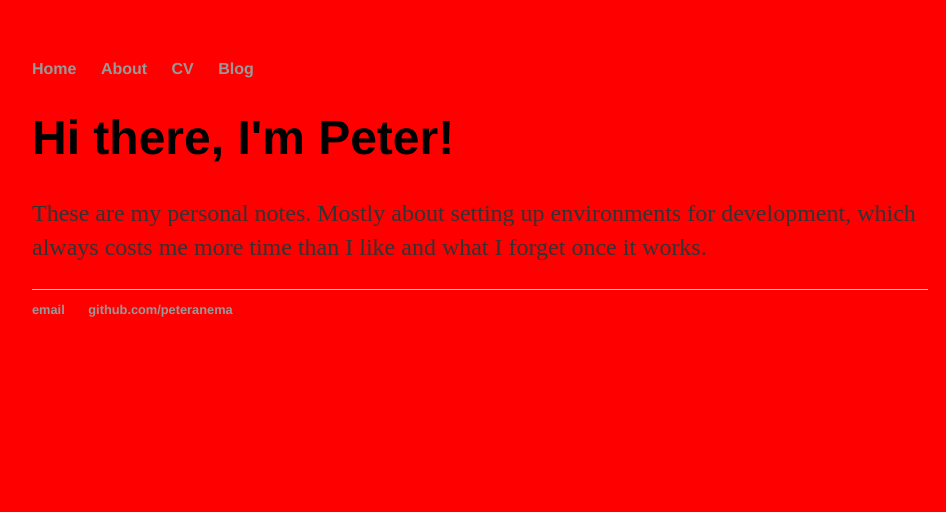
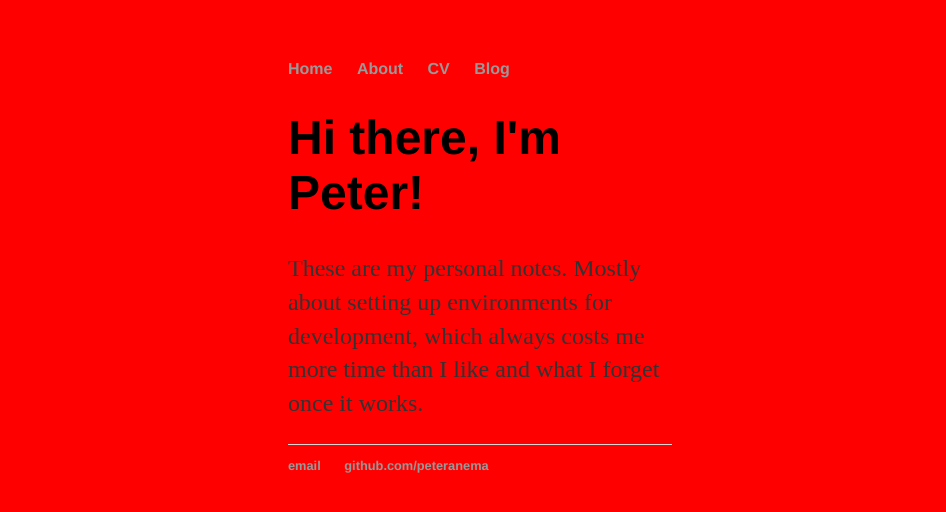
Before and after one commit to PeterAnema/peteranema.github.io, a Jekyll site: the page built from index.html, in a window 1280 px wide. Shown: the top 512 px of the page, without its empty margins (160-1106 px from the left). Built offline with Jekyll 4.4.1, drawn with Linux system fonts in a browser that asks for light colours.

Commit message:
Update main.css

```diff
--- a/css/main.css
+++ b/css/main.css
@@ -2,8 +2,8 @@
 
 body {
     margin: 60px auto;
-    width: 70%;
-    background: red;
+    width: 30%;
+    background-color: red;
 }
 nav ul, footer ul {
     font-family:'Helvetica', 'Arial', 'Sans-Serif';
```
